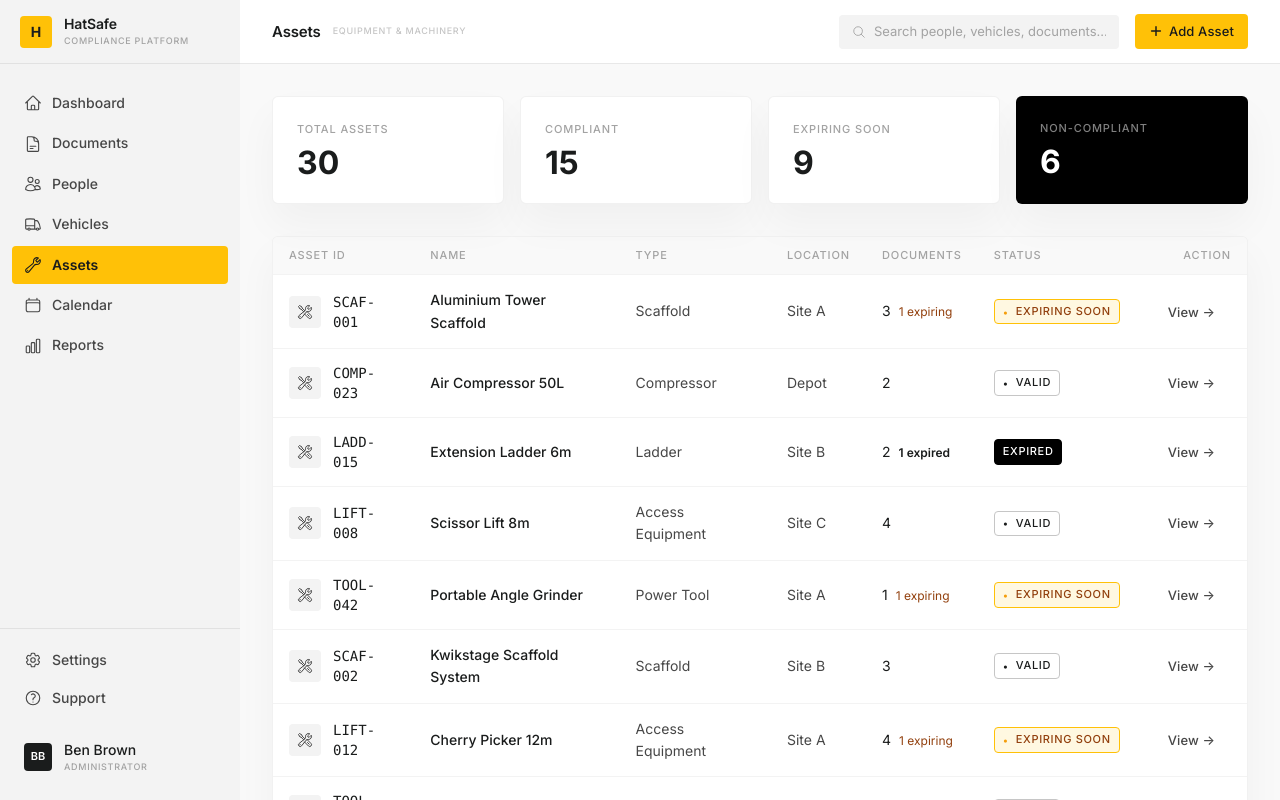
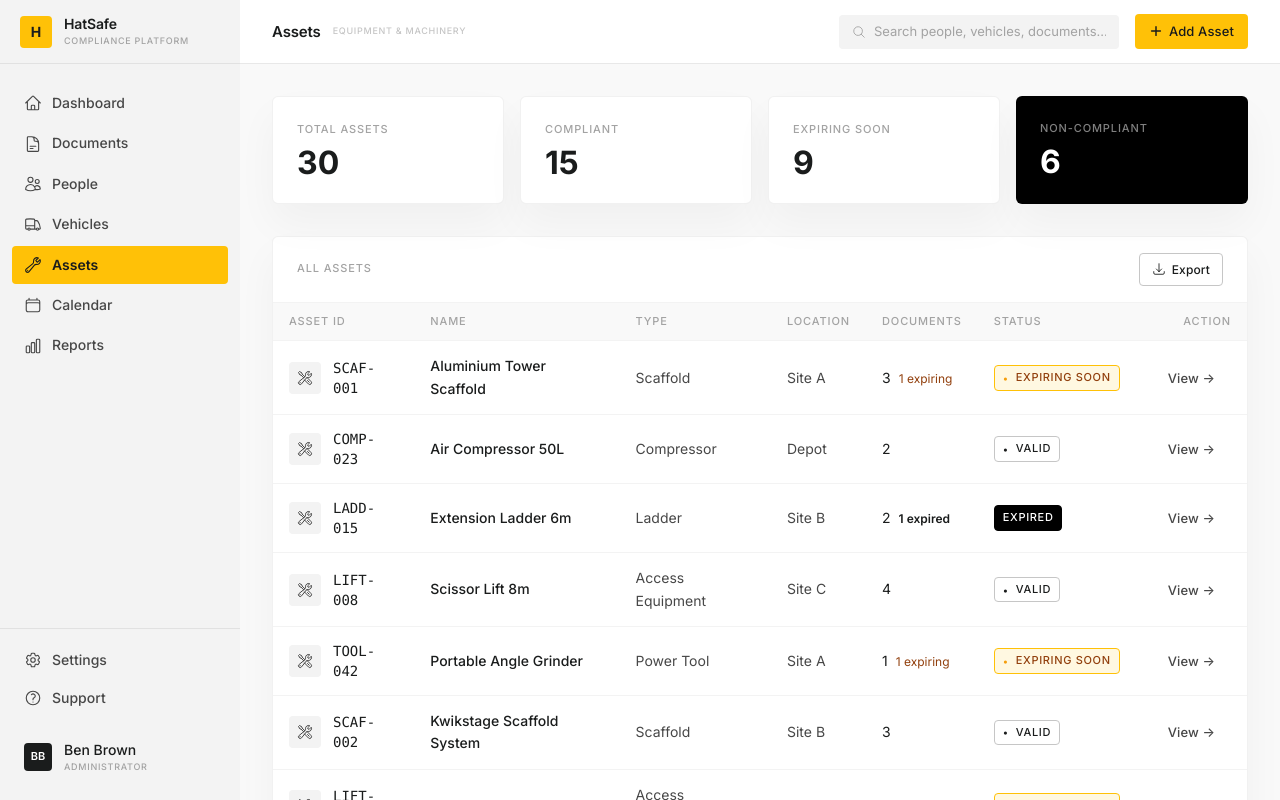
Before and after one commit to benjamingbrown064/hatsafe, a Next.js app: page /assets in a window 1280 px wide. Shown: the top 800 px of the page. Built offline with nearby package versions, Linux system fonts and the light colour scheme.

Commit message:
style: add table header bar (label + export) to people, vehicles, assets — matches documents

```diff
--- a/app/assets/page.tsx
+++ b/app/assets/page.tsx
@@ -9,6 +9,7 @@ import {
   BoltIcon,
   Square3Stack3DIcon,
   ArchiveBoxIcon,
+  ArrowDownTrayIcon,
 } from '@heroicons/react/24/outline';
 
 const ALL_ASSETS = [
@@ -90,6 +91,13 @@ export default function AssetsPage() {
 
         {/* Table */}
         <div className="card-flush">
+          <div className="flex items-center justify-between px-6 py-4" style={{ borderBottom: '1px solid #F3F3F3' }}>
+            <span className="label-sm">ALL ASSETS</span>
+            <button className="btn btn-secondary flex items-center gap-2" style={{ fontSize: '12px', padding: '6px 12px' }}>
+              <ArrowDownTrayIcon className="w-3.5 h-3.5" strokeWidth={1.5} />
+              Export
+            </button>
+          </div>
           <table>
             <thead>
               <tr>
--- a/app/people/page.tsx
+++ b/app/people/page.tsx
@@ -3,6 +3,7 @@
 import { useState } from 'react';
 import Link from 'next/link';
 import AppLayout from '@/components/layout/AppLayout';
+import { ArrowDownTrayIcon } from '@heroicons/react/24/outline';
 
 const ALL_PEOPLE = [
   { id: '1',  name: 'John Smith',      role: 'Carpenter',           team: 'Site A', documents: 3, expiring: 1, expired: 0, status: 'expiring' },
@@ -99,6 +100,13 @@ export default function PeoplePage() {
 
         {/* Table */}
         <div className="card-flush">
+          <div className="flex items-center justify-between px-6 py-4" style={{ borderBottom: '1px solid #F3F3F3' }}>
+            <span className="label-sm">ALL PEOPLE</span>
+            <button className="btn btn-secondary flex items-center gap-2" style={{ fontSize: '12px', padding: '6px 12px' }}>
+              <ArrowDownTrayIcon className="w-3.5 h-3.5" strokeWidth={1.5} />
+              Export
+            </button>
+          </div>
           <table>
             <thead>
               <tr>
--- a/app/vehicles/page.tsx
+++ b/app/vehicles/page.tsx
@@ -3,7 +3,7 @@
 import { useState } from 'react';
 import Link from 'next/link';
 import AppLayout from '@/components/layout/AppLayout';
-import { TruckIcon } from '@heroicons/react/24/outline';
+import { TruckIcon, ArrowDownTrayIcon } from '@heroicons/react/24/outline';
 
 const ALL_VEHICLES = [
   { id: '1',  registration: 'AB12 CDE', make: 'Ford',       model: 'Transit',  type: 'Van',    depot: 'Site A', documents: 4, expiring: 1, expired: 0, status: 'expiring' },
@@ -100,6 +100,13 @@ export default function VehiclesPage() {
 
         {/* Table */}
         <div className="card-flush">
+          <div className="flex items-center justify-between px-6 py-4" style={{ borderBottom: '1px solid #F3F3F3' }}>
+            <span className="label-sm">ALL VEHICLES</span>
+            <button className="btn btn-secondary flex items-center gap-2" style={{ fontSize: '12px', padding: '6px 12px' }}>
+              <ArrowDownTrayIcon className="w-3.5 h-3.5" strokeWidth={1.5} />
+              Export
+            </button>
+          </div>
           <table>
             <thead>
               <tr>
```
